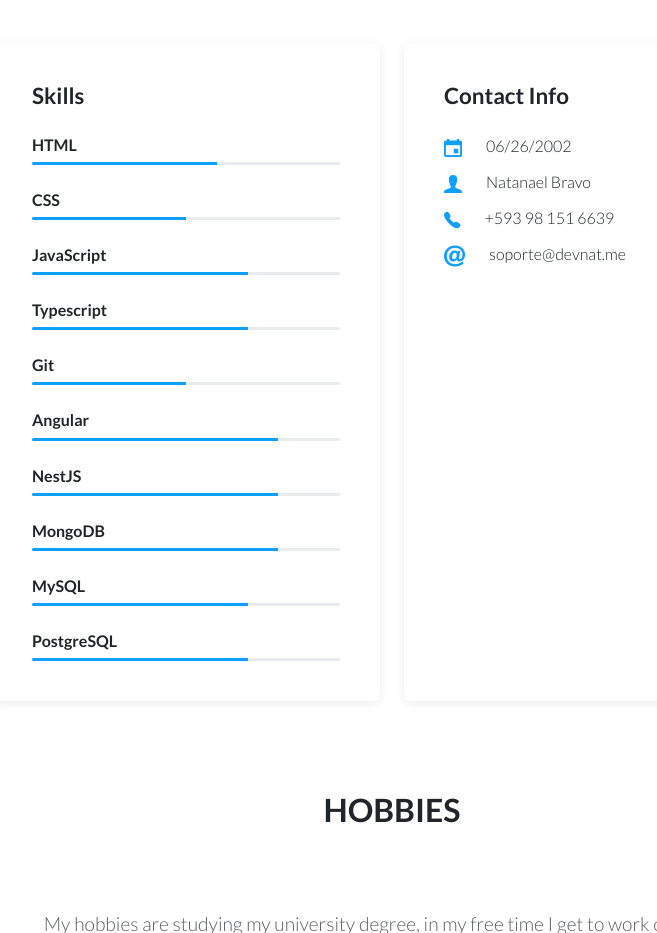
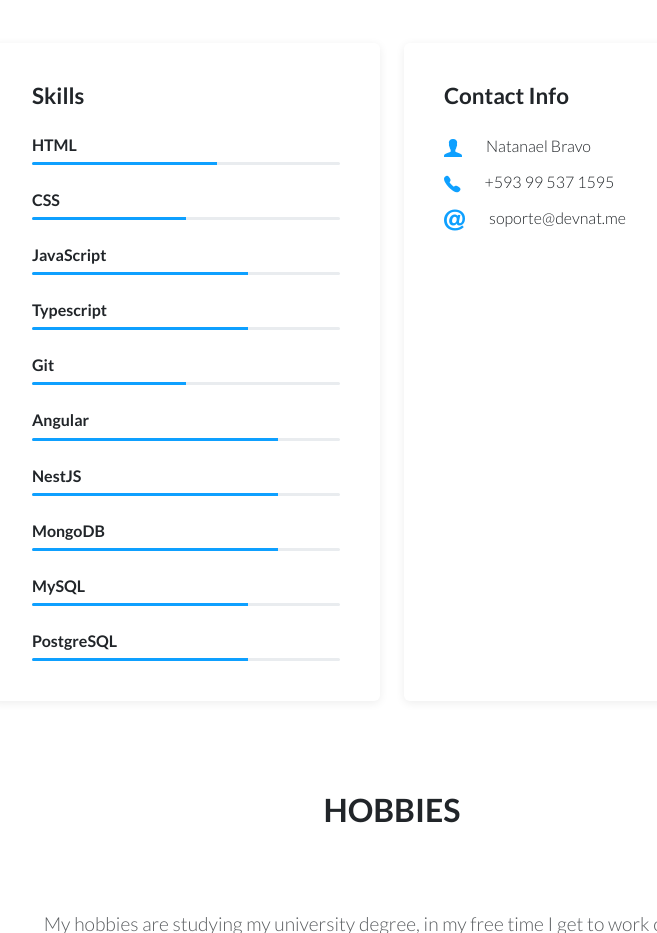
Before and after one commit to DevNaTae/DevNaTae.github.io, a plain HTML site: page cv.html in a window 1280 px wide. Shown: the part 2060-2993 px from the top of the page, without its empty margins (248-905 px from the left). Drawn offline with Linux system fonts and the light colour scheme; files whose address does not match are found by name.

Commit message:
Update cv.html

```diff
--- a/cv.html
+++ b/cv.html
@@ -326,12 +326,6 @@
                   <h2>Contact Info</h2>
                   <div class="row">
                     <div class="col-auto">
-                      <i class="icon ion-android-calendar icon"></i>
-                    </div>
-                    <div class="col-9"><span>06/26/2002</span></div>
-                  </div>
-                  <div class="row">
-                    <div class="col-auto">
                       <i class="icon ion-person icon"></i>
                     </div>
                     <div class="col-9"><span>Natanael Bravo</span></div>
@@ -340,7 +334,7 @@
                     <div class="col-auto">
                       <i class="icon ion-ios-telephone icon"></i>
                     </div>
-                    <div class="col-9"><span>+593 98 151 6639</span></div>
+                    <div class="col-9"><span>+593 99 537 1595</span></div>
                   </div>
                   <div class="row">
                     <div class="col-auto"><i class="icon ion-at icon"></i></div>
```
